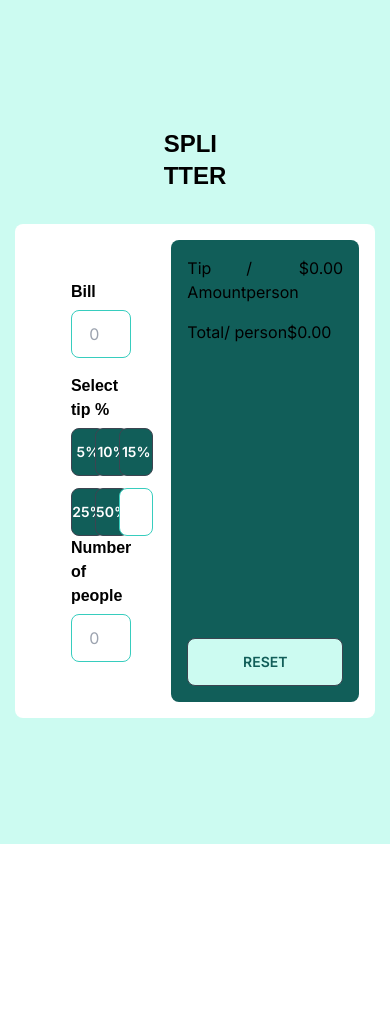
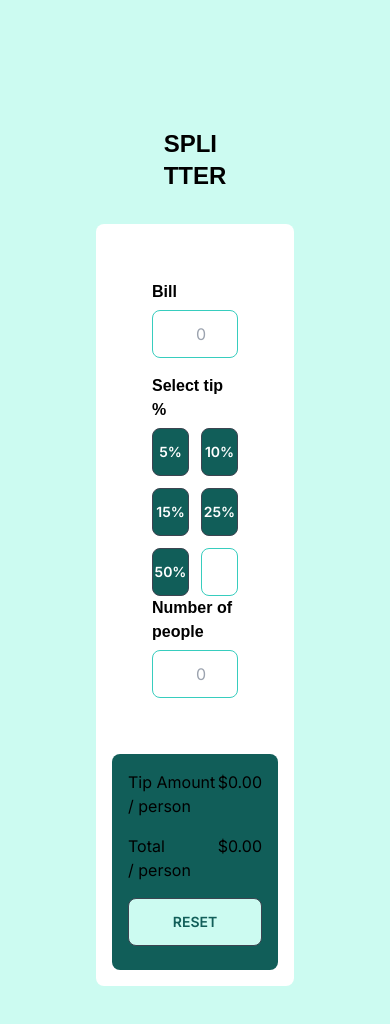
Before and after one commit to rogan-templer/frontend-mentor-exercises, a Next.js app in the folder tip-calculator-app-main/tip-calculator/: page / in a window 390 px wide. Shown: the top 1024 px of the page. Before the commit the page ends 844 px from the top, so only its background shows below. Built offline with nearby package versions, Linux system fonts and the light colour scheme.

Commit message:
more styling

```diff
--- a/tip-calculator-app-main/tip-calculator/src/components/Calculator/MainTile.js
+++ b/tip-calculator-app-main/tip-calculator/src/components/Calculator/MainTile.js
@@ -9,8 +9,8 @@ export default function MainTile() {
 
   return (
     <>
-      <div className="rounded-lg bg-white p-4 flex flex-row">
-        <div className="flex flex-col p-10">
+      <div className="rounded-lg bg-white p-4 flex flex-col md:flex-row md:flex-wrap w-full">
+        <div className="flex flex-col p-10 md:w-1/2 lg:w-2/3">
           <h1 className="font-custom font-semibold pb-1.5">Bill</h1>
           <input
             className="input input-bordered input-accent w-full max-w-lg text-right"
@@ -21,7 +21,7 @@ export default function MainTile() {
           <h1 className="font-custom font-semibold pt-4 pb-1.5">
             Select tip %
           </h1>
-          <div className="grid grid-cols-3 gap-3">
+          <div className="grid grid-cols-2 md:grid-cols-3 gap-3">
             <button
               className="btn bg-teal-800 hover:bg-teal-400"
               onClick={() => setTipPercentage(0.05)}
--- a/tip-calculator-app-main/tip-calculator/src/components/Calculator/TipCalculationDisplay.js
+++ b/tip-calculator-app-main/tip-calculator/src/components/Calculator/TipCalculationDisplay.js
@@ -7,8 +7,6 @@ export default function TipCalculationDisplay({
   numberOfPeople,
   customPercentage,
 }) {
-  // console.log("tippy", typeof customPercentage);
-
   const tipPercentToUse = isEmpty(customPercentage)
     ? tipPercentage
     : customPercentage / 100;
@@ -17,22 +15,33 @@ export default function TipCalculationDisplay({
   const totalPerPerson = billTotal / numberOfPeople + tipPerPerson;
 
   return (
-    <div className="rounded-lg bg-teal-800 p-4 flex flex-col justify-between">
-      <span className="flex flex-row justify-between mb-4">
+    <div className="rounded-lg bg-teal-800 p-4 flex flex-col justify-between mt-4">
+      <div className="flex flex-row justify-between mb-4">
+        <div>
           <h1>Tip Amount</h1>
           <h3>/ person</h3>
-        <h1>{isNaN(tipPerPerson) ? `$0.00` : `$${tipPerPerson.toFixed(2)}`}</h1>
-      </span>
-      <span className="flex flex-row">
+        </div>
+        <div className="flex justify-end">
+          <h1>
+            {isNaN(tipPerPerson) ? `$0.00` : `$${tipPerPerson.toFixed(2)}`}
+          </h1>
+        </div>
+      </div>
+      <div className="flex flex-row justify-between mb-4">
+        <div>
           <h1>Total</h1>
           <h3>/ person</h3>
+        </div>
+        <div>
           <h1>
             {isNaN(totalPerPerson) ? `$0.00` : `$${totalPerPerson.toFixed(2)}`}
           </h1>
-      </span>
-      <div className="flex flex-col mt-auto">
+        </div>
+      </div>
+
+      <div className="flex flex-col mt-auto md:flex-col md:justify-between">
         <button
-          className="btn bg-teal-100 text-teal-800"
+          className="btn bg-teal-100 text-teal-800 mb-2 md:mb-0"
           onClick={() => window.location.reload()}
         >
           RESET
```
Lines whose indentation alone changed are shown as unchanged.
